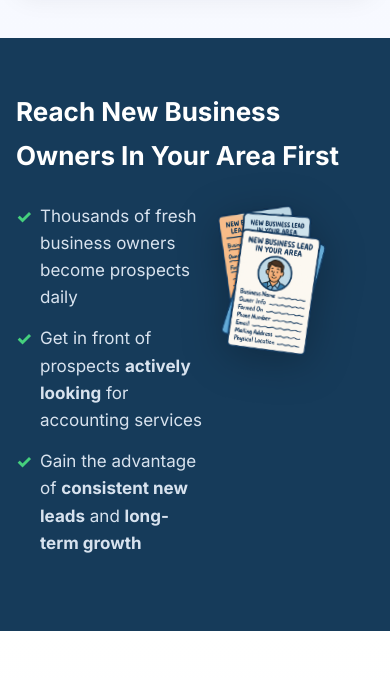
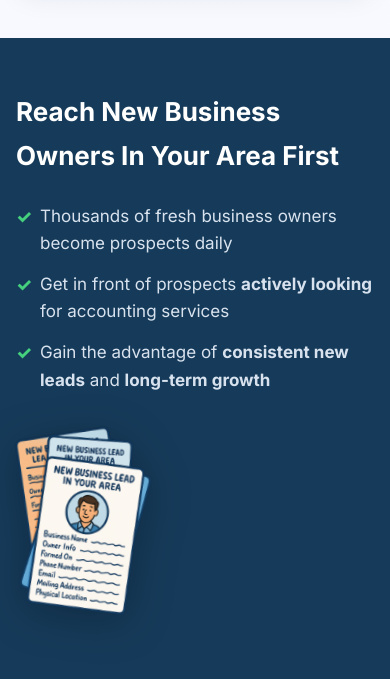
Before and after one commit to rileygiauque/mybusinessleadfinder, a Flask app: page / in a window 390 px wide. Shown: the part 2077-2757 px from the top of the page. Run offline with Flask 3, Linux system fonts and the light colour scheme; parts of the project's set-up code (start-up, migrations or seed data) failed here and were passed over.

Commit message:
Update index.html

```diff
--- a/nbp/templates/index.html
+++ b/nbp/templates/index.html
@@ -666,12 +666,18 @@ form input {
     margin-bottom: 14px;
   }
 
+  /* ✅ CHANGE 2: Make 3rd bullet full width */
+  .results-subtitle li:nth-child(3) {
+    flex: 1 1 100%;
+    width: 100%;
+  }
+
   /* Position sticker to the right, make it 1.6x bigger */
   .lead-sticker {
     position: relative;
     flex: 0 0 auto;
-    width: min(240px, 40vw);
-    max-width: 240px;
+    width: min(360px, 50vw);
+    max-width: 360px;
     transform: rotate(-2deg);
     margin: 0;
     left: auto;
@@ -1090,8 +1096,9 @@ document.addEventListener('DOMContentLoaded', () => {
           <img class="pricing-photo" src="{{ url_for('static', filename='img/6.png') }}" alt="Local storefront" />
           <div class="pricing-body">
             <!-- <h3>Local Star</h3>-->
+
+            <div class="price">Starter<span style="font-weight:400"></span></div>
             <div class="trial-kicker"><span class="trial-badge">15 Free Leads included</span></div>
-            <div class="price">Starter<span style="font-weight:400"></span></div>
             <ul style="list-style:none;padding:0;margin:0 0 12px 0;font-size:18px;color:var(--ink-600)">
               <li>✔ 10-18 leads per day</li><li>✔ 1 city/county</li><li>✔ Full Customer Profiles</li><li>✔ Live Support</li>
             </ul>
```
